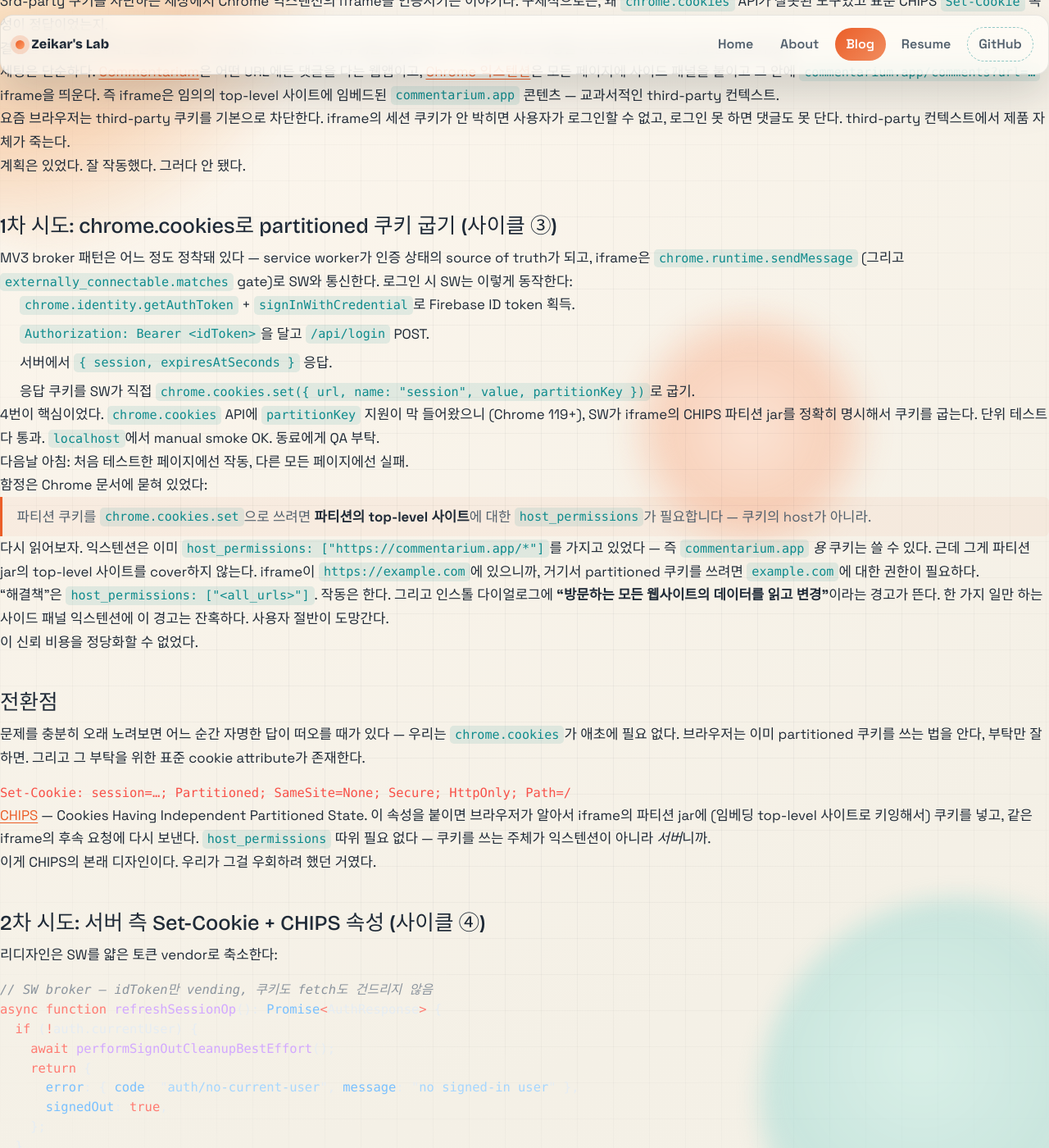
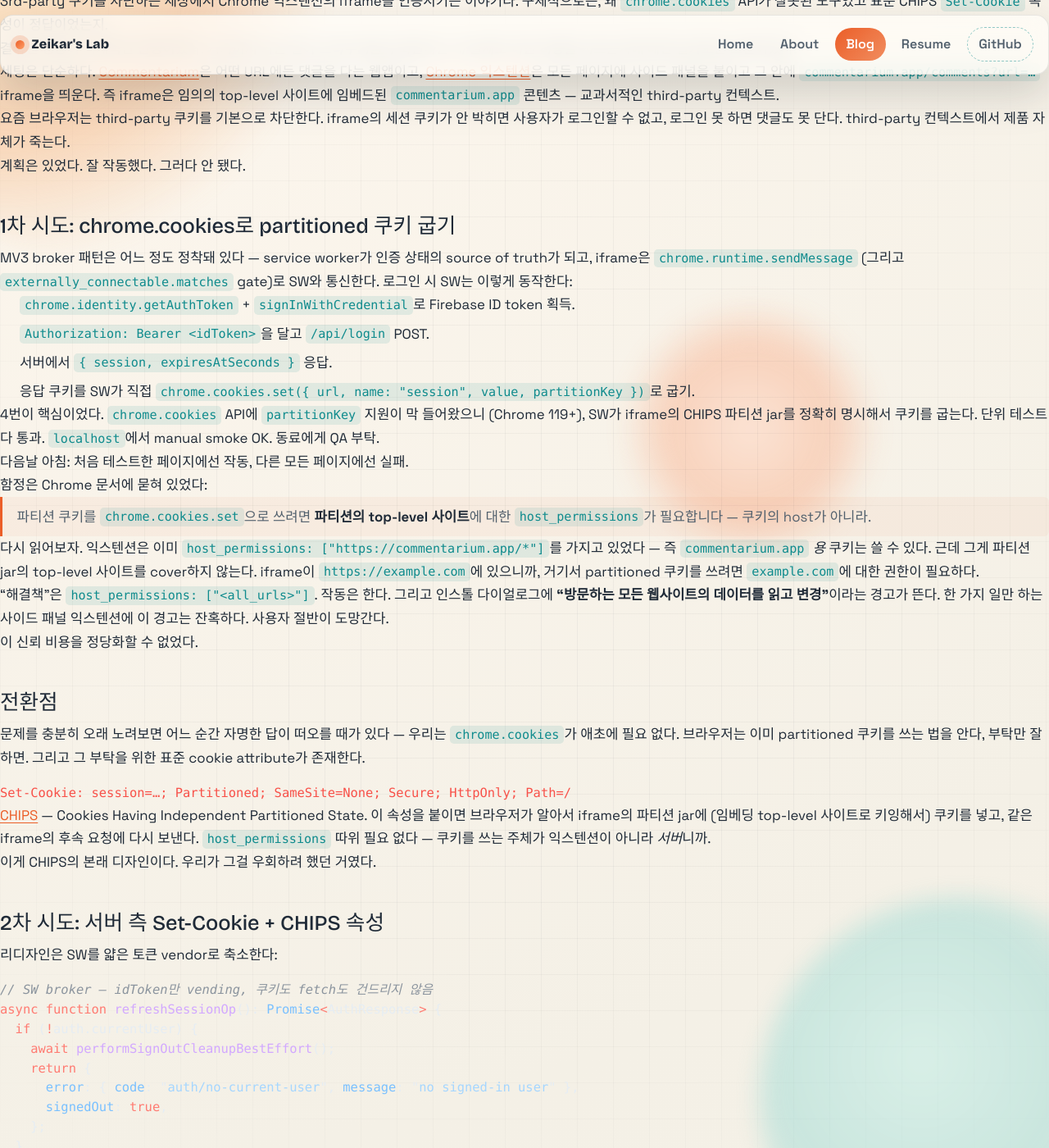
Before and after one commit to zeikar/zeikar.github.io, a Jekyll site: the page built from _posts/ko/2026-05-03-from-chrome-cookies-to-chips.md, in a window 1280 px wide and 1400 px high, scrolled down 455 px. Shown: the whole window at 82% size. Built offline with Jekyll 4.4.1, drawn with Linux system fonts in a browser that asks for light colours; nearby versions of some CDN libraries; some of the changed text lies outside the part shown.

Commit message:
Drop internal "cycle" lingo from the post (en + ko)
The post used "cycle 3" / "사이클 ③" as shorthand for our internal
planning vocabulary, but a first-time reader has no context for it. The
two attempts already speak for themselves with First / Second.
Replaced "two cycles" / "두 사이클" with "two approaches" / "두 접근",
and the footer prose drops the redundant "cycle" qualifier.

```diff
--- a/_posts/ko/2026-05-03-from-chrome-cookies-to-chips.md
+++ b/_posts/ko/2026-05-03-from-chrome-cookies-to-chips.md
@@ -17,7 +17,7 @@
 
 계획은 있었다. 잘 작동했다. 그러다 안 됐다.
 
-## 1차 시도: chrome.cookies로 partitioned 쿠키 굽기 (사이클 ③)
+## 1차 시도: chrome.cookies로 partitioned 쿠키 굽기
 
 MV3 broker 패턴은 어느 정도 정착돼 있다 — service worker가 인증 상태의 source of truth가 되고, iframe은 `chrome.runtime.sendMessage` (그리고 `externally_connectable.matches` gate)로 SW와 통신한다. 로그인 시 SW는 이렇게 동작한다:
 
@@ -52,7 +52,7 @@
 
 이게 CHIPS의 본래 디자인이다. 우리가 그걸 우회하려 했던 거였다.
 
-## 2차 시도: 서버 측 Set-Cookie + CHIPS 속성 (사이클 ④)
+## 2차 시도: 서버 측 Set-Cookie + CHIPS 속성
 
 리디자인은 SW를 얇은 토큰 vendor로 축소한다:
 
@@ -102,7 +102,7 @@
 
 브라우저가 알아서 올바른 파티션 jar에 넣는다. iframe의 다음 요청부터 그게 따라간다. 끝.
 
-## 두 사이클 비교
+## 두 접근 비교
 
 | | chrome.cookies path | CHIPS path |
 |---|---|---|
@@ -131,4 +131,4 @@
 
 ---
 
-*코드: [commentarium-extension](https://github.com/zeikar/commentarium-extension). CHIPS 리디자인 사이클은 [익스텐션 PR #2](https://github.com/zeikar/commentarium-extension/pull/2) 로 머지됐다.*
+*코드: [commentarium-extension](https://github.com/zeikar/commentarium-extension). CHIPS 리디자인은 [익스텐션 PR #2](https://github.com/zeikar/commentarium-extension/pull/2) 로 머지됐다.*
```
Also changed, not shown: _posts/2026-05-03-from-chrome-cookies-to-chips.md (+4 -4 lines).
